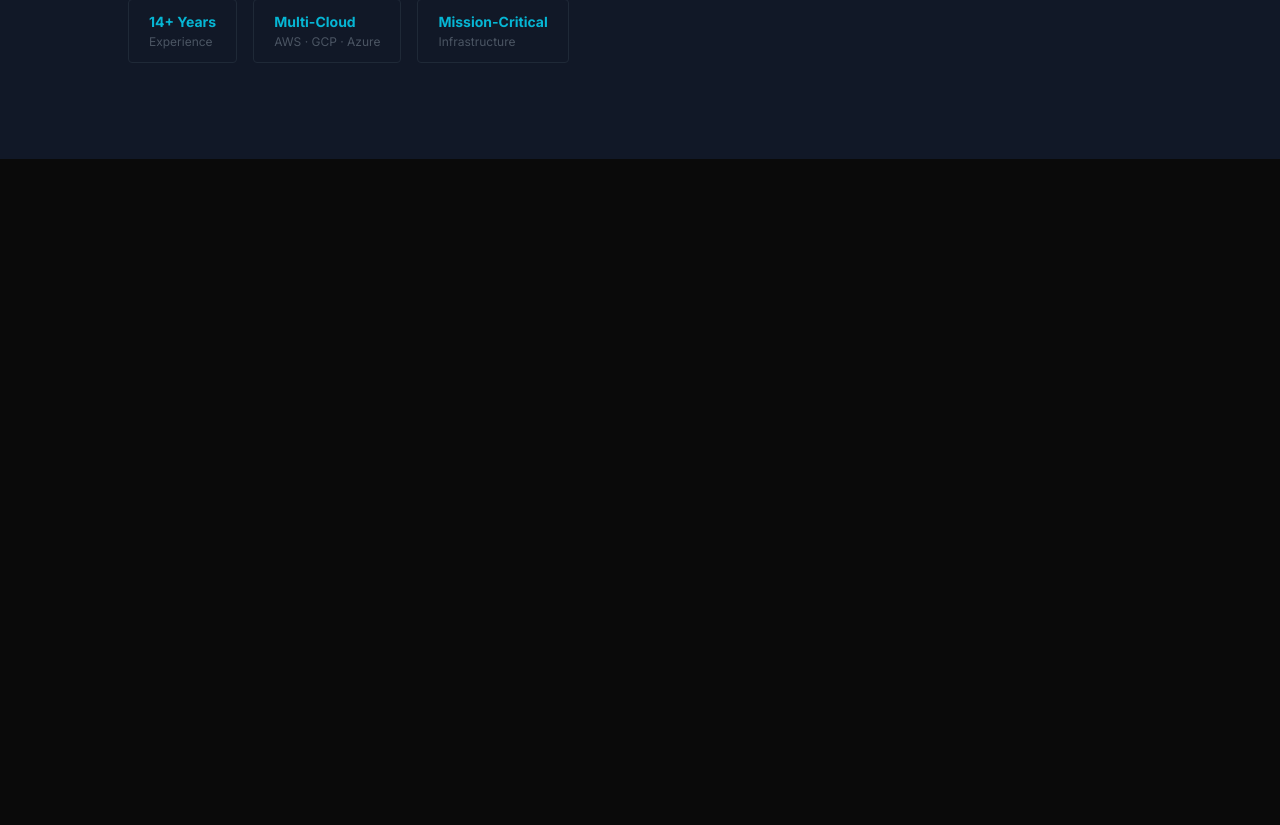
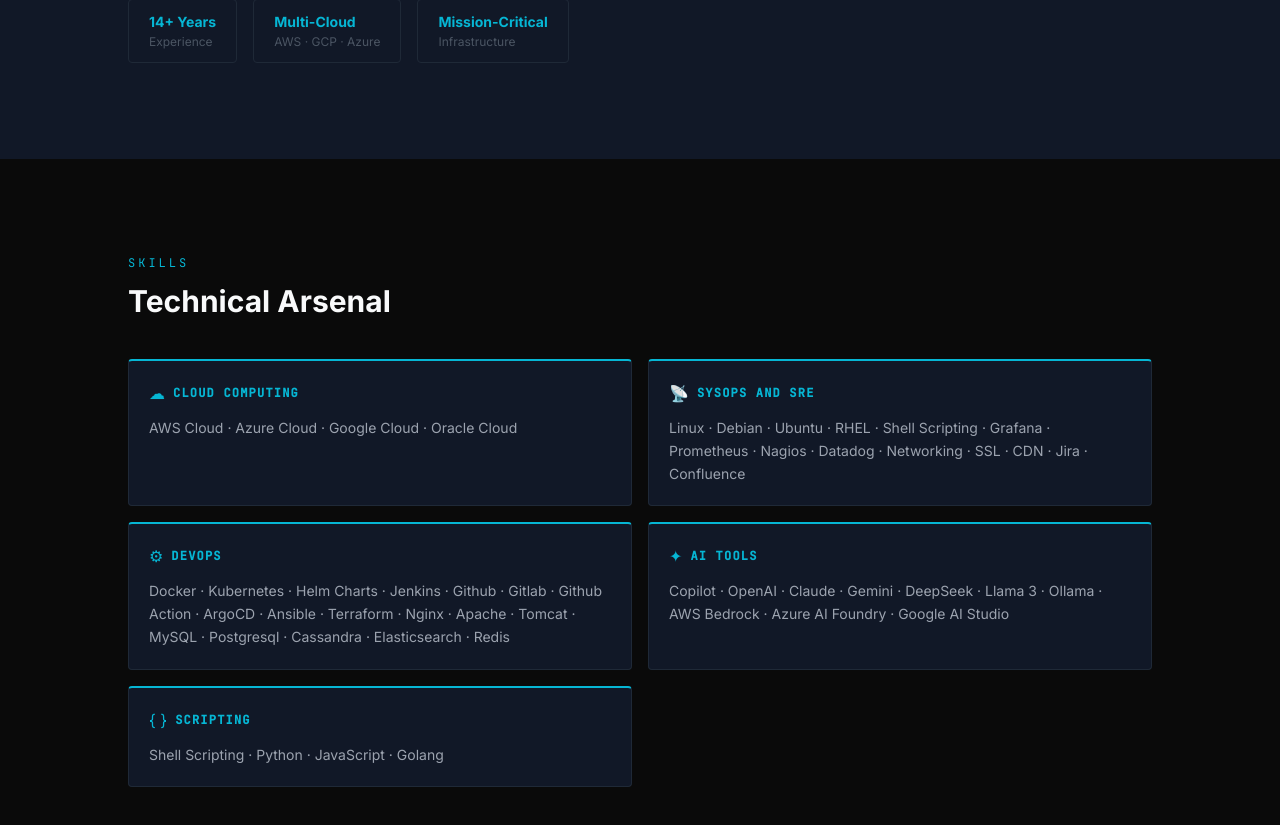
Before and after one commit to srajasimman/srajasimman.dev, a React (Vite) app: page / in a window 1280 px wide. Shown: the part 1113-1938 px from the top of the page. Before the commit the page ends 1272 px from the top, so only its background shows below. Built offline with nearby package versions, Linux system fonts and the light colour scheme.

Commit message:
feat: add Skills section with category grid cards

```diff
--- a/src/App.jsx
+++ b/src/App.jsx
@@ -3,6 +3,7 @@
 import Header from './components/Header.jsx'
 import Hero from './components/Hero.jsx'
 import About from './components/About.jsx'
+import Skills from './components/Skills.jsx'
 
 export default function App() {
   const { basics } = resume
@@ -12,6 +13,7 @@
       <main>
         <Hero basics={basics} />
         <About summary={basics.summary} />
+        <Skills skills={resume.skills} />
       </main>
     </div>
   )
--- /dev/null
+++ b/src/components/Skills.jsx
@@ -0,0 +1,58 @@
+// Skills section: 2-col grid of category cards.
+// Each card: cyan top border, category name, keyword list.
+// Props: skills (array of {name, level, keywords})
+
+import { useIntersection } from '../hooks/useIntersection.js'
+
+const CATEGORY_ICONS = {
+  'Cloud Computing': '☁',
+  'SysOps and SRE': '📡',
+  'DevOps': '⚙',
+  'AI Tools': '✦',
+  'Scripting': '{ }',
+}
+
+export default function Skills({ skills }) {
+  const [ref, visible] = useIntersection()
+
+  return (
+    <section
+      id="skills"
+      aria-label="Skills"
+      className="py-24 px-6 bg-surface"
+    >
+      <div
+        ref={ref}
+        className={`max-w-5xl mx-auto transition-all duration-700 ${visible ? 'opacity-100 translate-y-0' : 'opacity-0 translate-y-4'}`}
+      >
+        <p className="font-mono text-accent text-xs tracking-[0.25em] uppercase mb-3">
+          skills
+        </p>
+        <h2 className="text-3xl font-bold text-primary mb-10">
+          Technical Arsenal
+        </h2>
+
+        <div className="grid sm:grid-cols-2 gap-4">
+          {skills.map(skill => (
+            <div
+              key={skill.name}
+              className="bg-surface2 border border-border border-t-2 border-t-accent rounded p-5 hover:-translate-y-0.5 transition-transform duration-200"
+            >
+              <div className="flex items-center gap-2 mb-3">
+                <span aria-hidden="true" className="text-accent text-base">
+                  {CATEGORY_ICONS[skill.name] ?? '▸'}
+                </span>
+                <h3 className="text-accent font-mono text-xs font-semibold tracking-widest uppercase">
+                  {skill.name}
+                </h3>
+              </div>
+              <p className="text-secondary text-sm leading-relaxed">
+                {skill.keywords.join(' · ')}
+              </p>
+            </div>
+          ))}
+        </div>
+      </div>
+    </section>
+  )
+}
--- a/src/tests/setup.js
+++ b/src/tests/setup.js
@@ -1 +1,9 @@
 import '@testing-library/jest-dom'
+
+// Mock IntersectionObserver for tests
+global.IntersectionObserver = class IntersectionObserver {
+  constructor(cb) { this.cb = cb }
+  observe(el) { this.cb([{ isIntersecting: true, target: el }]) }
+  unobserve() {}
+  disconnect() {}
+}
```
Also changed, not shown: 1 other file (tests, documents, lock files or other folders).
